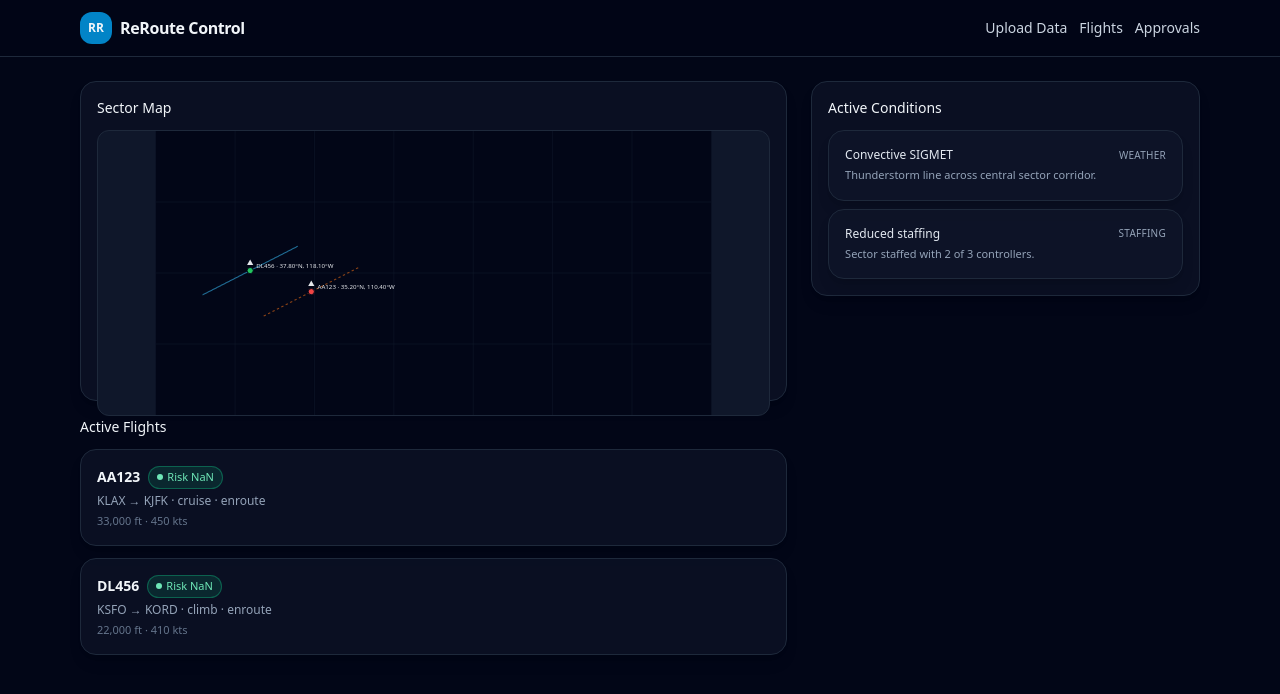
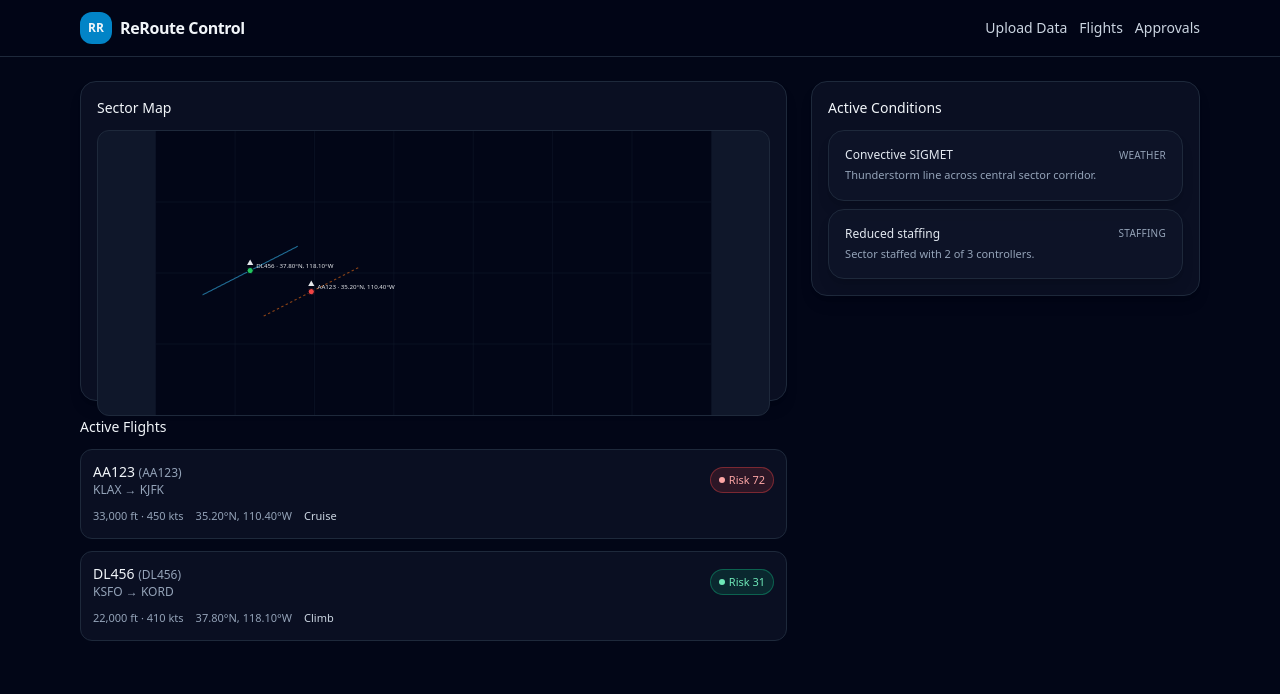
Before and after one commit to edan-ais/ReRoute-Frontend, a Next.js app: page /flights in a window 1280 px wide. Shown: the top 694 px of the page. Built offline with nearby package versions, Linux system fonts and the light colour scheme.

Commit message:
Update FlightCard.tsx

```diff
--- a/components/FlightCard.tsx
+++ b/components/FlightCard.tsx
@@ -1,22 +1,56 @@
+// components/FlightCard.tsx
+"use client";
+
 import type { Flight } from "../lib/types";
 import RiskBadge from "./RiskBadge";
 
-export default function FlightCard({ flight }: { flight: Flight }) {
+interface FlightCardProps {
+  flight: Flight;
+  selected?: boolean;
+  onSelect?: () => void;
+}
+
+export default function FlightCard({
+  flight,
+  selected,
+  onSelect
+}: FlightCardProps) {
   return (
-    <div className="card flex items-start justify-between gap-3">
-      <div className="space-y-1">
-        <div className="flex items-center gap-2">
-          <span className="font-semibold text-sm">{flight.callsign}</span>
-          <RiskBadge score={flight.riskScore} />
+    <button
+      type="button"
+      onClick={onSelect}
+      className={`w-full text-left rounded-xl border px-3 py-3 text-sm transition hover:border-sky-500/70 hover:bg-sky-500/5 ${
+        selected
+          ? "border-sky-500/80 bg-sky-500/10"
+          : "border-slate-800 bg-slate-900/60"
+      }`}
+    >
+      <div className="flex items-center justify-between gap-2">
+        <div className="flex flex-col">
+          <span className="font-medium">
+            {flight.callsign}{" "}
+            <span className="text-xs text-slate-400">({flight.id})</span>
+          </span>
+          <span className="text-xs text-slate-400">
+            {flight.origin} → {flight.destination}
+          </span>
         </div>
-        <p className="text-xs text-slate-400">
-          {flight.origin} → {flight.destination} · {flight.phase} ·{" "}
-          {flight.status}
-        </p>
-        <p className="text-[11px] text-slate-500">
-          {flight.altitude.toLocaleString()} ft · {flight.speedKts} kts
-        </p>
+        <RiskBadge value={flight.riskScore} />
       </div>
-    </div>
+
+      <div className="mt-2 flex flex-wrap gap-3 text-[11px] text-slate-400">
+        <span>
+          {Math.round(flight.altitude).toLocaleString()} ft ·{" "}
+          {Math.round(flight.speedKts)} kts
+        </span>
+        <span className="hidden md:inline">
+          {flight.latitude.toFixed(2)}°
+          {flight.latitude >= 0 ? "N" : "S"},{" "}
+          {Math.abs(flight.longitude).toFixed(2)}°
+          {flight.longitude <= 0 ? "W" : "E"}
+        </span>
+        <span className="capitalize text-slate-300">{flight.phase}</span>
+      </div>
+    </button>
   );
 }
```
